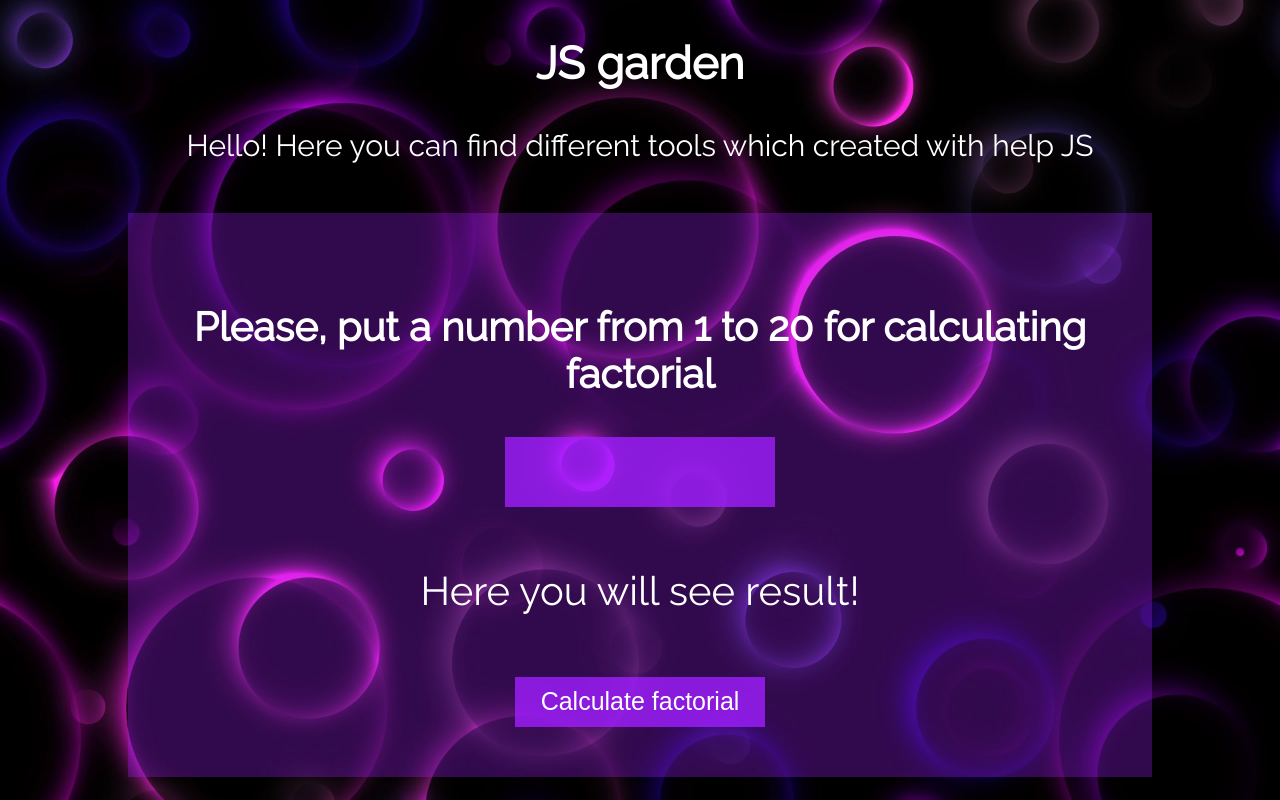
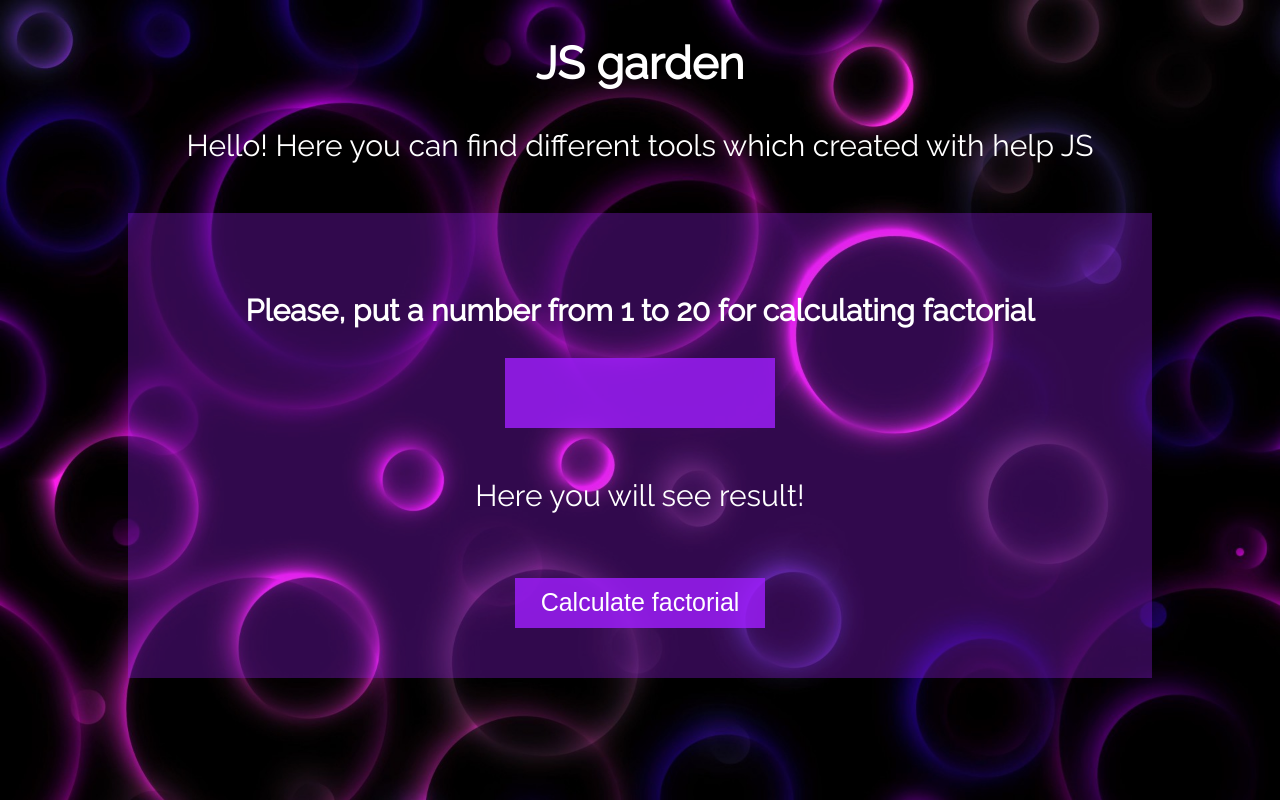
Before and after one commit to anv21/JS-practice, a plain HTML site: page index.html in a window 1280 px wide. Drawn offline with Linux system fonts and the light colour scheme.

Commit message:
update style.css

```diff
--- a/assets/index.css
+++ b/assets/index.css
@@ -31,8 +31,8 @@ body {
 }
 
 .factorial-container-heading {
-    font-size: 40px;
-    margin-bottom: 40px;
+    font-size: 30px;
+    margin-bottom: 30px;
 }
 
 .factorial-container-form {
@@ -53,19 +53,19 @@ body {
 }
 
 .factorial-container-input {
-    font-size: 40px;
+    font-size: 30px;
     text-align: center;
     border: none;
-    margin-bottom: 40px;
+    margin-bottom: 30px;
     padding: 10px;
 }
 
 .factorial-container-result {
     align-self: center;
-    font-size: 40px;
+    font-size: 30px;
     height: 50px;
     text-align: center;
-    margin-bottom: 40px;
+    margin-bottom: 30px;
     padding: 20px;
 }
 
```
